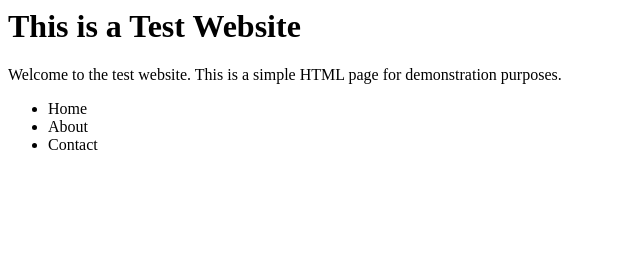
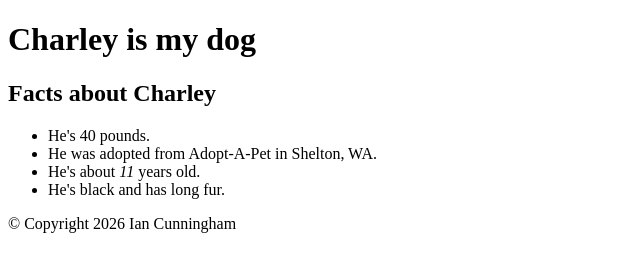
Before and after one commit to iancunningham2-netizen/icunningham-CIS_155, a plain HTML site: page index.html in a window 1280 px wide. Shown: the whole page, without its empty margins (0-640 px from the left). Drawn offline with Linux system fonts and the light colour scheme.

Commit message:
Add files via upload

```diff
--- a/index.html
+++ b/index.html
@@ -1,10 +1,25 @@
+<!DOCTYPE html>
+<html lang="en">
 
-<h1>This is a Test Website</h1>
+<head>
+    <meta description="Everything you ever wanted to know about my dog named Charley.">
+    <title>My Dog is Named Charley</title>
+</head>
+
 <body>
-    <p>Welcome to the test website. This is a simple HTML page for demonstration purposes.</p>
-    <ul>
-        <li>Home</li>
-        <li>About</li>
-        <li>Contact</li>
-    </ul>
+    <header>
+        <h1>Charley is my dog</h1>
+    </header>
+    <main>
+        <h2>Facts about Charley</h2>
+        <ul>
+            <li>He's 40 pounds.</li>
+            <li>He was adopted from Adopt-A-Pet in Shelton, WA.</li>
+            <li>He's about <em>11</em> years old.</li>
+            <li>He's black and has long fur.</li>
+        </ul>
+    </main>
+    <footer>&copy; Copyright 2026 Ian Cunningham</footer>
 </body>
+
+</html>
```
